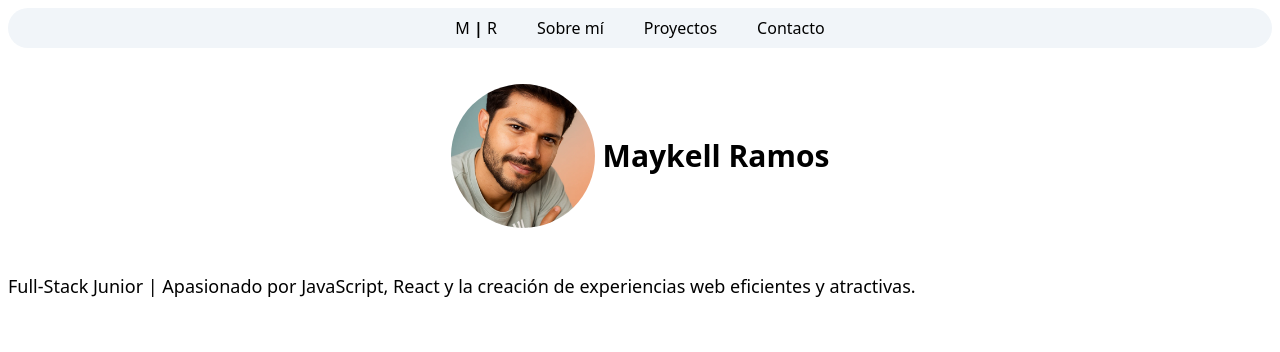
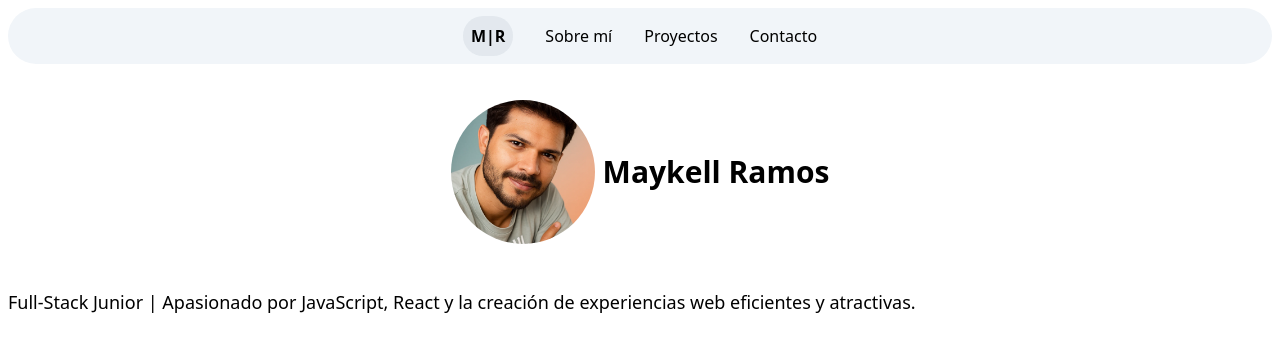
Before and after one commit to MaykelldaCostaRamos/Portafolio, a React (Vite) app: page / in a window 1280 px wide. Shown: the top 352 px of the page. Built offline with nearby package versions, Linux system fonts and the light colour scheme.

Commit message:
Add logo to header

```diff
--- a/src/components/Header.jsx
+++ b/src/components/Header.jsx
@@ -1,8 +1,10 @@
 export default function Header() {
   return (
     <header>
-      <div className="flex justify-center items-center gap-10 bg-slate-100 rounded-full p-2">
-          <h1>M<strong> | </strong>R</h1>
+      <div className="flex justify-center items-center gap-8 bg-slate-100 rounded-full p-2">
+
+            <h1 className="bg-slate-500/10 font-extrabold rounded-full p-2">M<strong>|</strong>R</h1>
+
           <a href="">Sobre mí</a>
           <a href="">Proyectos</a>
           <a href="">Contacto</a>
```
